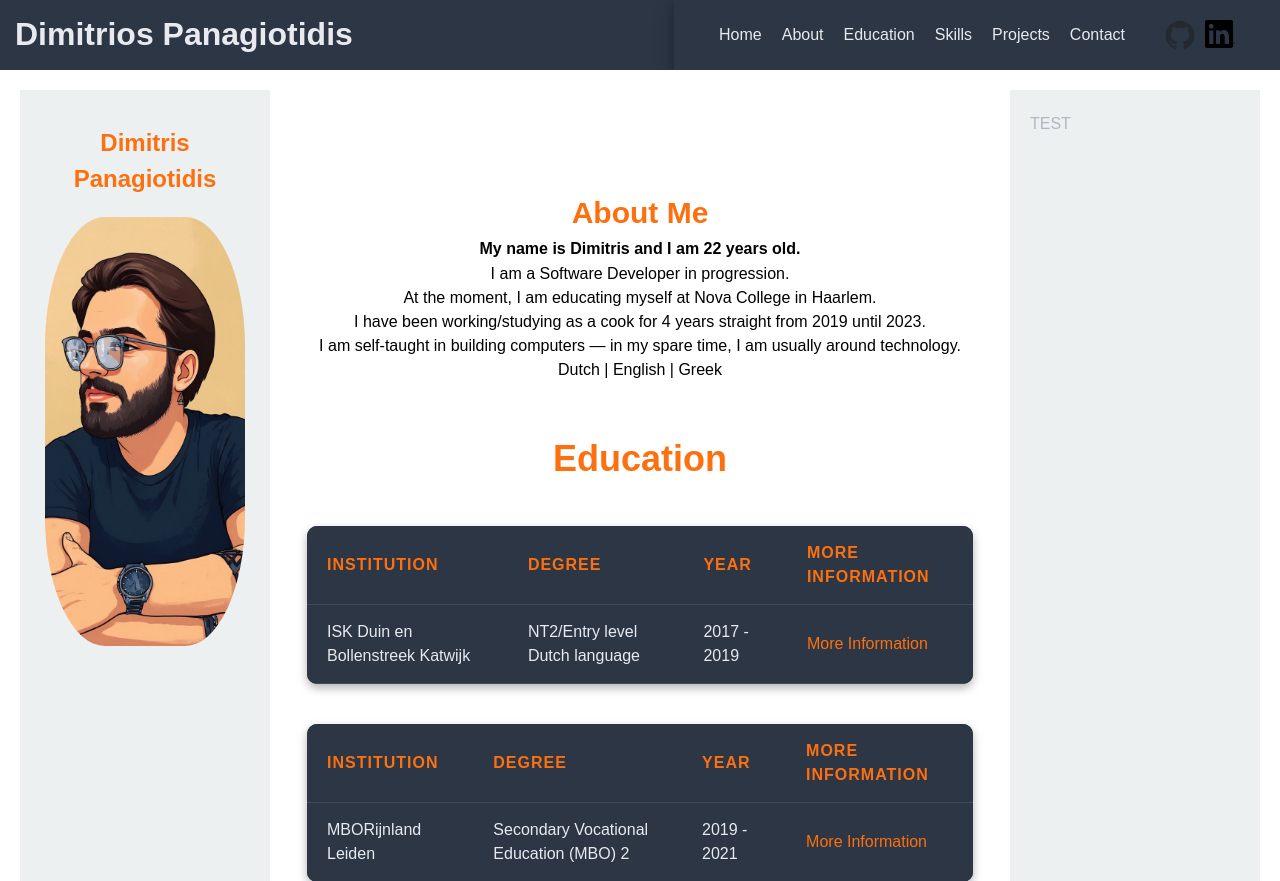
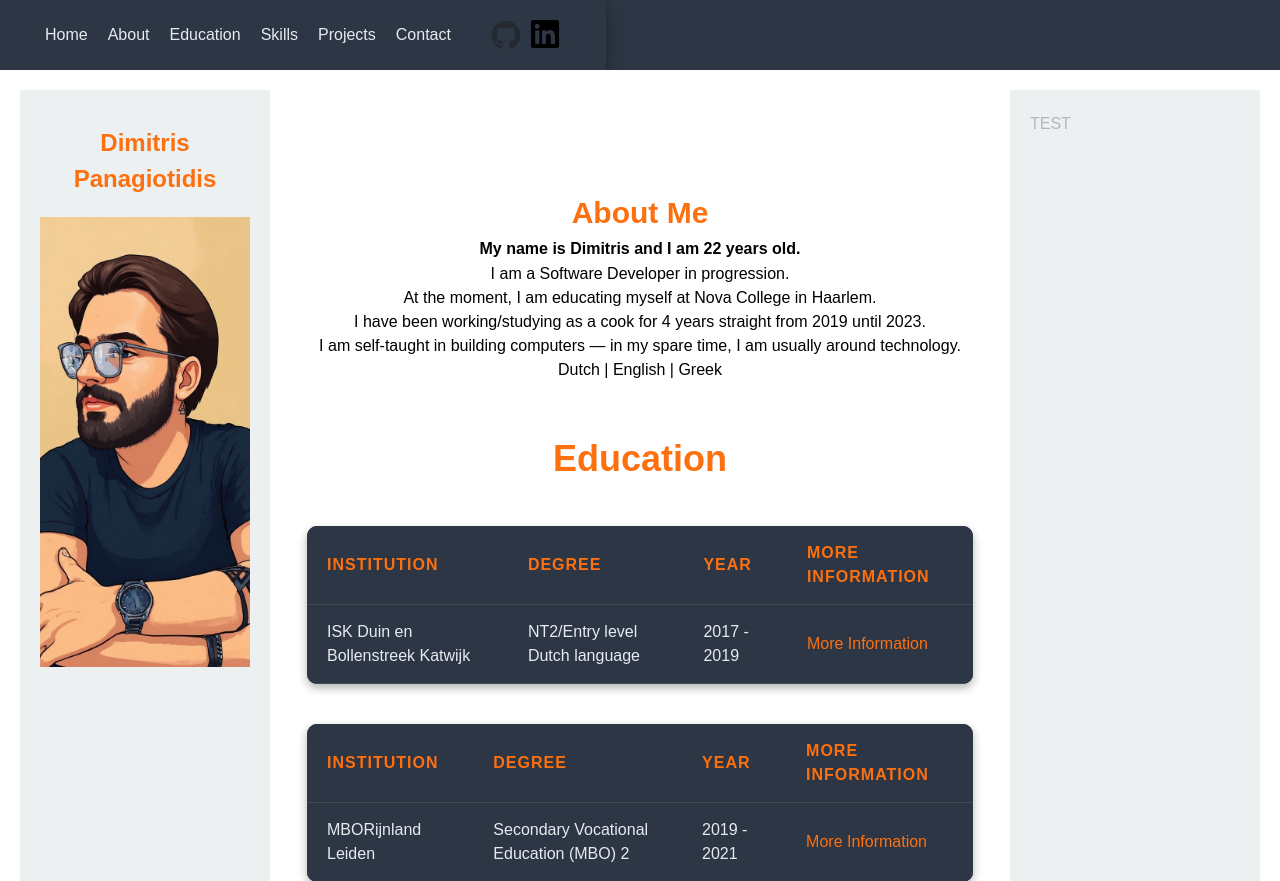
Before and after one commit to DimitriosPanagiotidis/Portfolio, a PHP site: page / in a window 1280 px wide. Shown: the top 881 px of the page. Run offline with PHP 8.4, Linux system fonts and the light colour scheme; data comes from the database, SQL or seed files in the repository; data that the repository does not hold is empty.

Commit message:
changed left sidebar

```diff
--- a/www/index.php
+++ b/www/index.php
@@ -25,7 +25,6 @@ $educations = mysqli_fetch_all($result, MYSQLI_ASSOC);
     <div class="container">
         <header id="home" class="header">
             <!-- NAVBAR -->
-            <h1>Dimitrios Panagiotidis</h1>
             <?php include 'navbar.php' ?>
 
         </header>
--- a/www/style.css
+++ b/www/style.css
@@ -104,9 +104,8 @@ header.header h1 {
   margin-top: 15px;
 }
 .sidebar-left img {
-  width: 200px;
+  width: 400px;
   height: auto;
-  border-radius: 30%;
   display: block;
   margin: 20px auto;
 }
```
